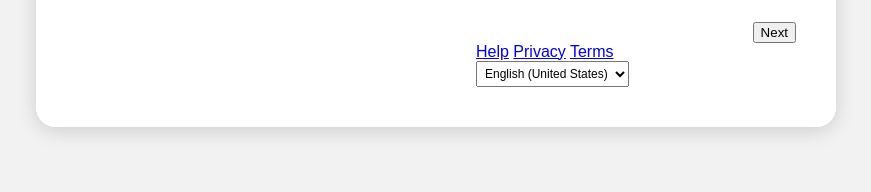
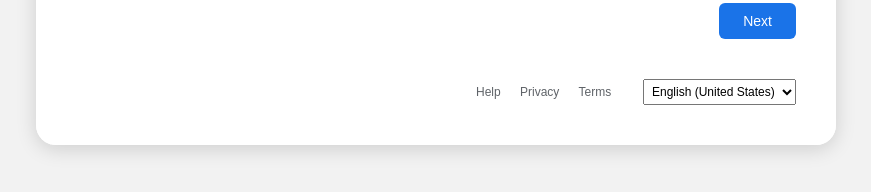
Before and after one commit to Chris68204/login-project, a website: page frontend/google-login.html in a window 1280 px wide. Shown: the part 424-616 px from the top of the page, without its empty margins (204-1075 px from the left). Drawn offline with Linux system fonts and the light colour scheme.

Commit message:
Add button styling and update footer links

```diff
--- a/frontend/google-login.html
+++ b/frontend/google-login.html
@@ -105,10 +105,38 @@ input[type="password"] {
   display: flex;
   justify-content: flex-end;
 }
+
+button {
+  background: #1a73e8;
+  color: white;
+  border: none;
+  padding: 10px 24px;
+  border-radius: 6px;
+  font-size: 14px;
+  cursor: pointer;
+}
+
+button:hover {
+  background: #1669c1;
+}
+
+/* FOOTER */
+.footer {
+  margin-top: 40px;
+  display: flex;
+  justify-content: space-between;
+  align-items: center;
+  font-size: 12px;
+  color: #5f6368;
+}
+.footer-links a {
+  margin-right: 16px;
+  color: #5f6368;
+  text-decoration: none;
+}
 .footer-links a:hover {
   text-decoration: underline;
 }
-
 select {
   font-size: 12px;
   padding: 4px;
```
